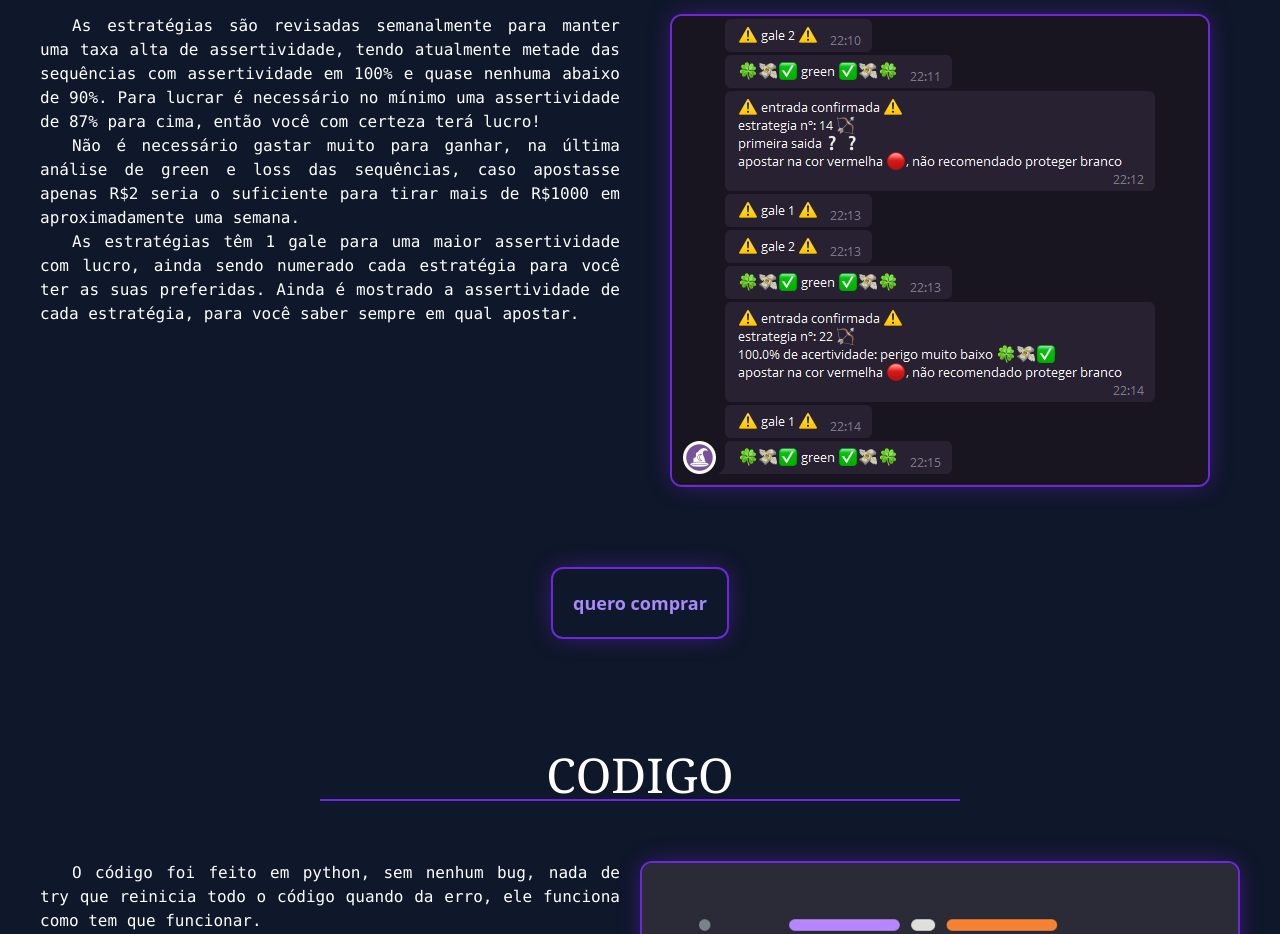
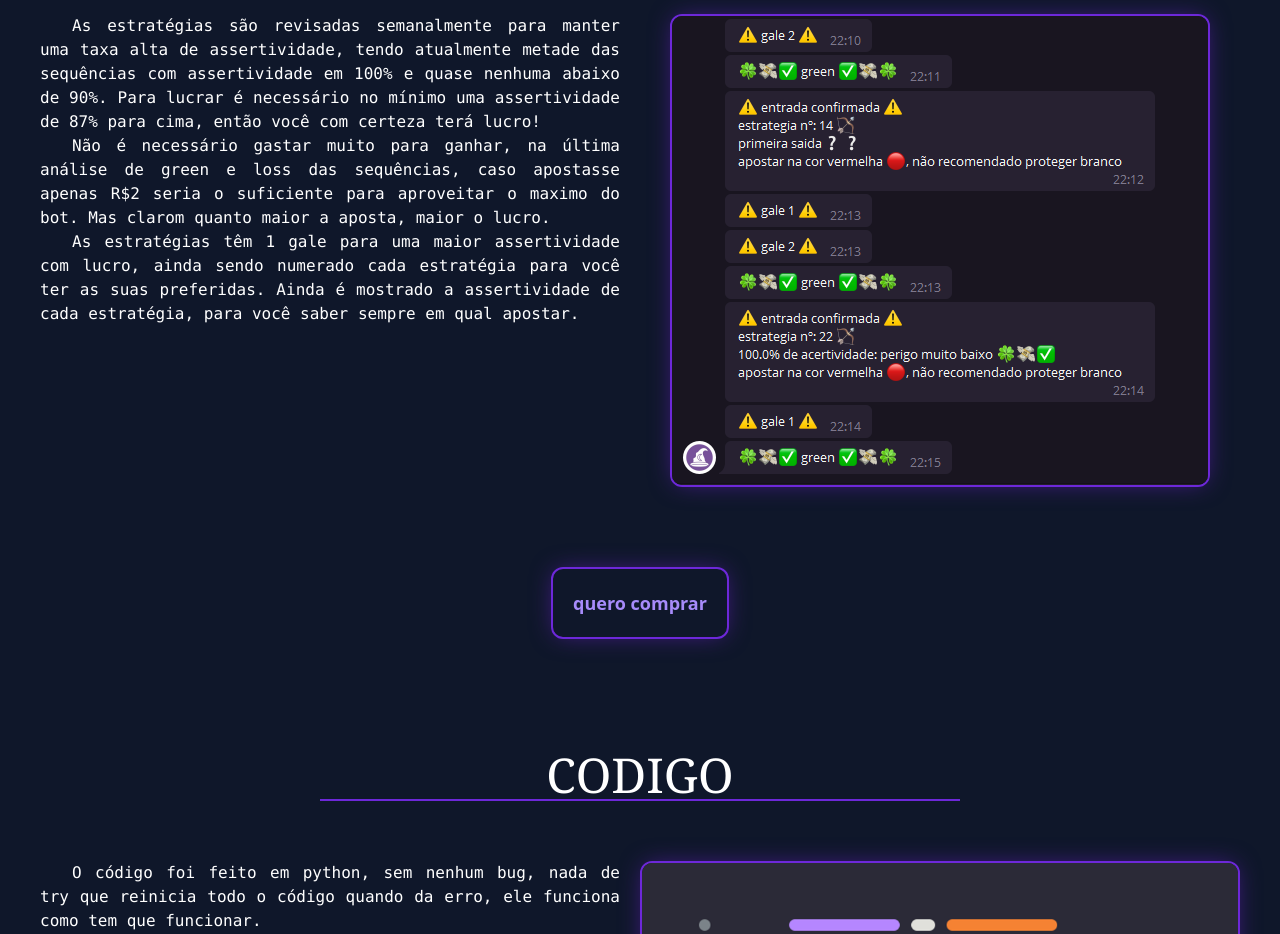
Before and after one commit to patrick-siotti/Magic_Bot, a plain HTML site: page index.html in a window 1280 px wide. Shown: the part 800-1734 px from the top of the page. Drawn offline with nearby package versions, Linux system fonts and the light colour scheme.

Commit message:
Update index.html

```diff
--- a/index.html
+++ b/index.html
@@ -40,7 +40,7 @@
         As estratégias são revisadas semanalmente para manter uma taxa alta de assertividade, tendo atualmente metade das sequências com assertividade em 100% e quase nenhuma abaixo de 90%. Para lucrar é necessário no mínimo uma assertividade de 87% para cima, então você com certeza terá lucro!
       </p>
       <p>
-        Não é necessário gastar muito para ganhar, na última análise de green e loss das sequências, caso apostasse apenas R$2 seria o suficiente para tirar mais de R$1000 em aproximadamente uma semana.
+        Não é necessário gastar muito para ganhar, na última análise de green e loss das sequências, caso apostasse apenas R$2 seria o suficiente para aproveitar o maximo do bot. Mas clarom quanto maior a aposta, maior o lucro.
       </p>
       <p>
         As estratégias têm 1 gale para uma maior assertividade com lucro, ainda sendo numerado cada estratégia para você ter as suas preferidas. Ainda é mostrado a assertividade de cada estratégia, para você saber sempre em qual apostar.
```
